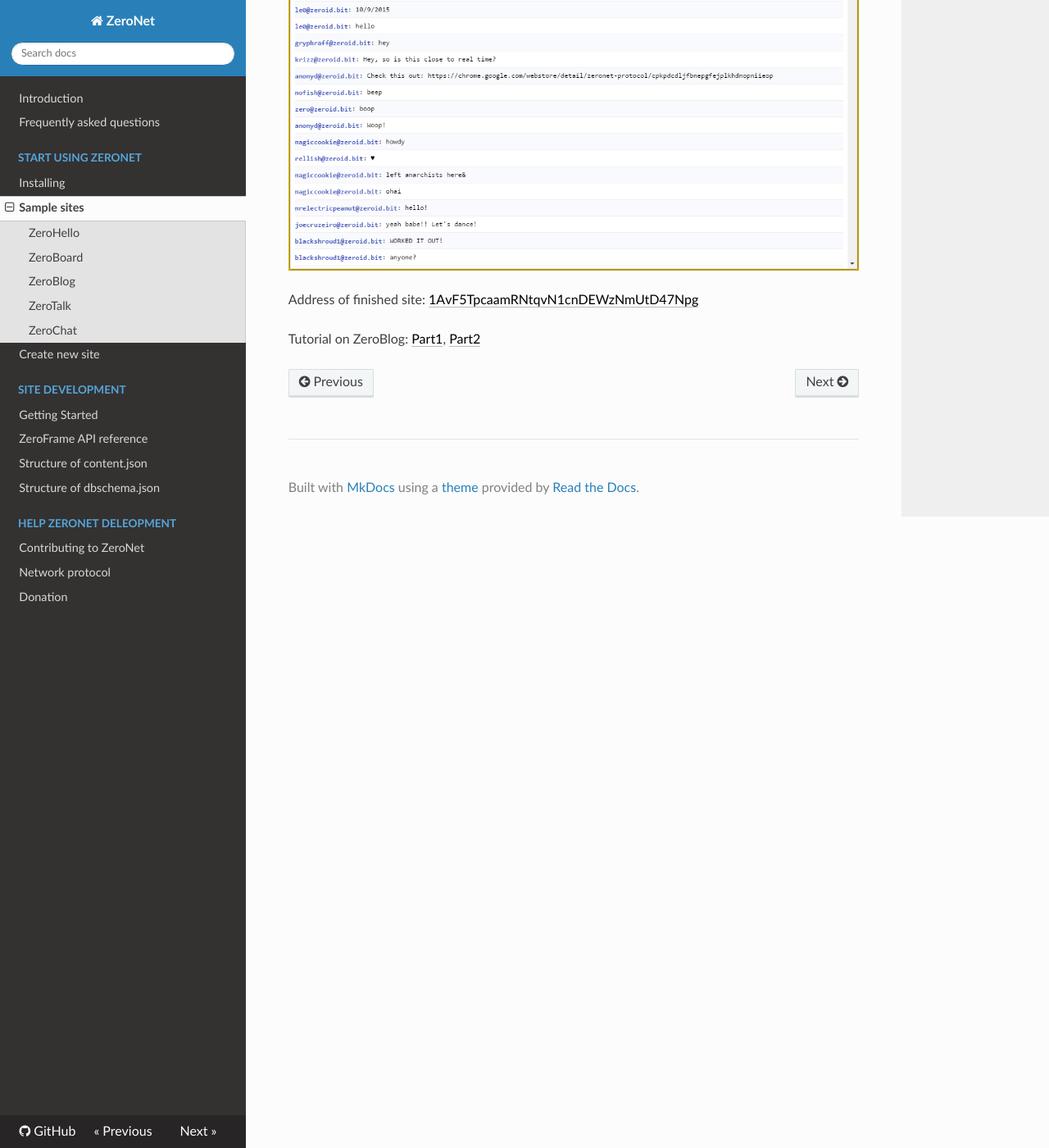
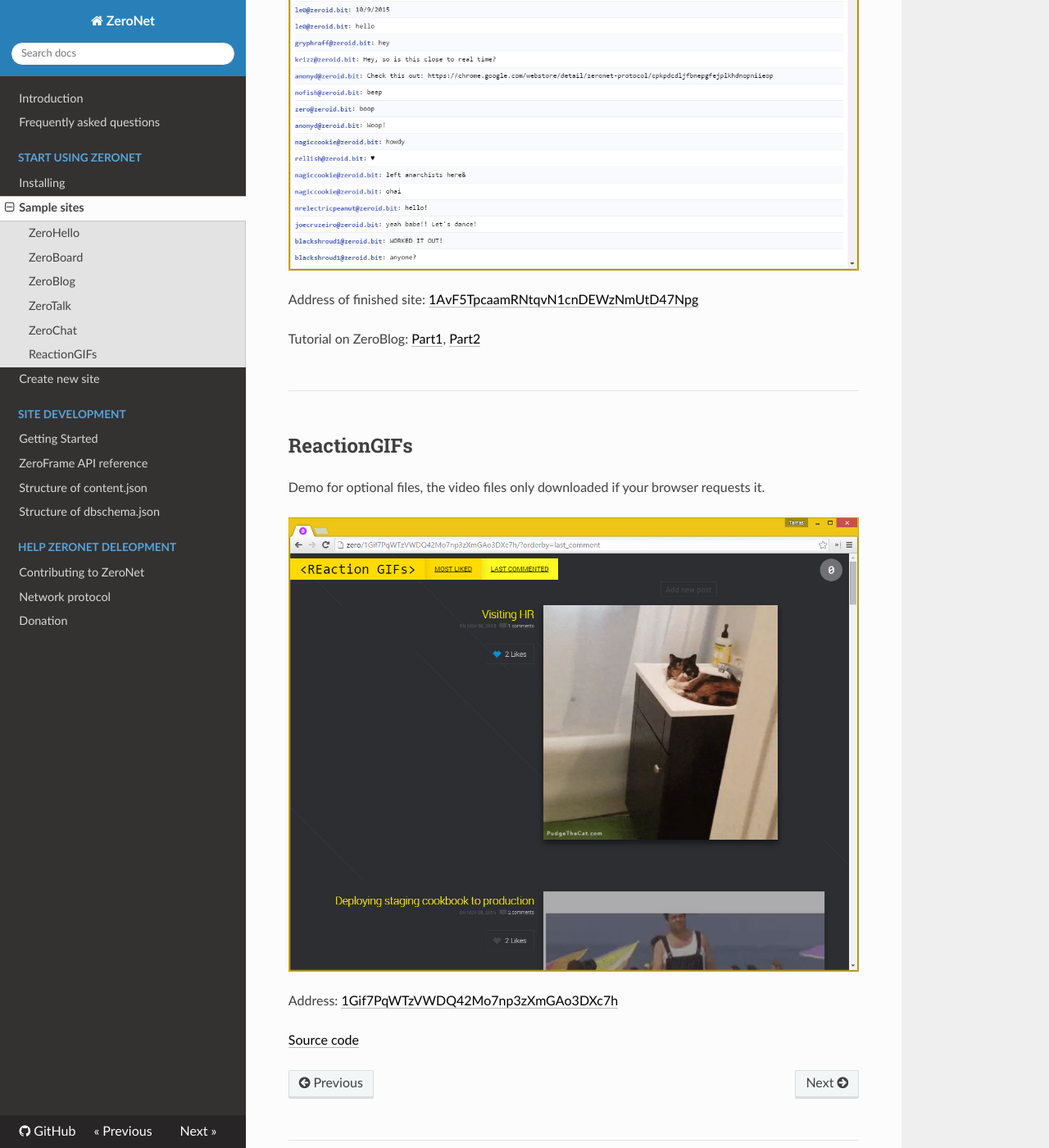
Before and after one commit to HelloZeroNet/Documentation, an MkDocs documentation site: the page built from docs/using_zeronet/sample_sites.md, in a window 1280 px wide and 1400 px high, scrolled down 5105 px. Shown: the whole window at 82% size. Built offline with MkDocs 1.6.1, drawn with Linux system fonts in a browser that asks for light colours; nearby versions of some CDN libraries; comment, search, counter and statistics services are not loaded; old or Windows-style settings are respelled for this version of MkDocs.

Commit message:
Optional files in content.json, Reactiongifs site, PayPal donate

```diff
--- a/docs/using_zeronet/sample_sites.md
+++ b/docs/using_zeronet/sample_sites.md
@@ -105,3 +105,15 @@ Address of finished site: [1AvF5TpcaamRNtqvN1cnDEWzNmUtD47Npg](http://127.0.0.1:
 Tutorial on ZeroBlog:
  [Part1](http://127.0.0.1:43110/Blog.ZeroNetwork.bit/?Post:43:ZeroNet+site+development+tutorial+1),
  [Part2](http://127.0.0.1:43110/Blog.ZeroNetwork.bit/?Post:46:ZeroNet+site+development+tutorial+2)
+
+---
+
+## ReactionGIFs
+
+Demo for optional files, the video files only downloaded if your browser requests it.
+
+![ReactionGIFs](/img/reactiongifs.jpg)
+
+Address: [1Gif7PqWTzVWDQ42Mo7np3zXmGAo3DXc7h](http://127.0.0.1:43110/1Gif7PqWTzVWDQ42Mo7np3zXmGAo3DXc7h)
+
+[Source code](https://github.com/HelloZeroNet/ReactionGIFs)
```
Also changed, not shown: docs/help_zeronet/donate.md (+9 -3 lines), docs/site_development/content_json.md (+99 -67 lines), docs/img/reactiongifs.jpg (added).
